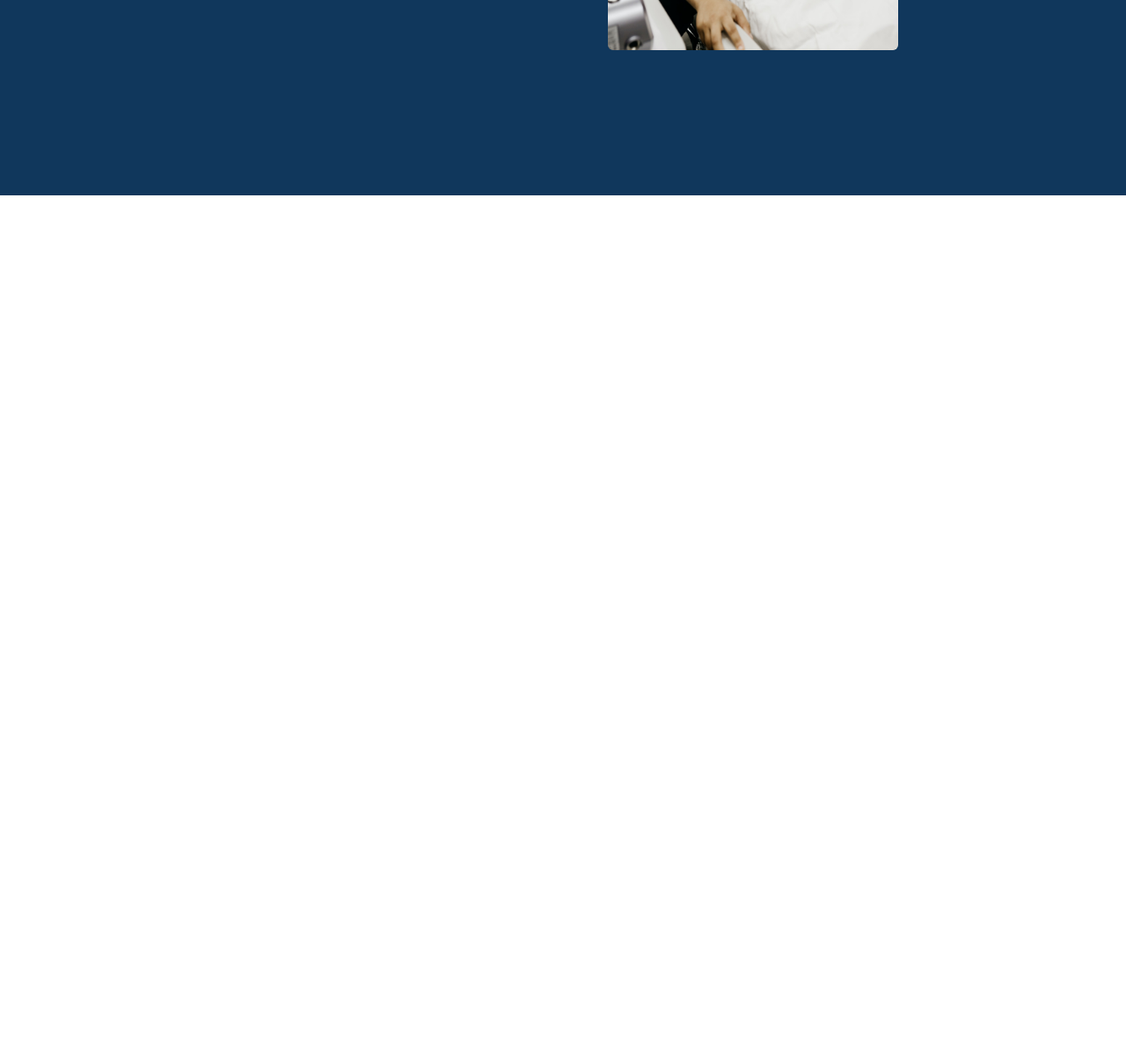
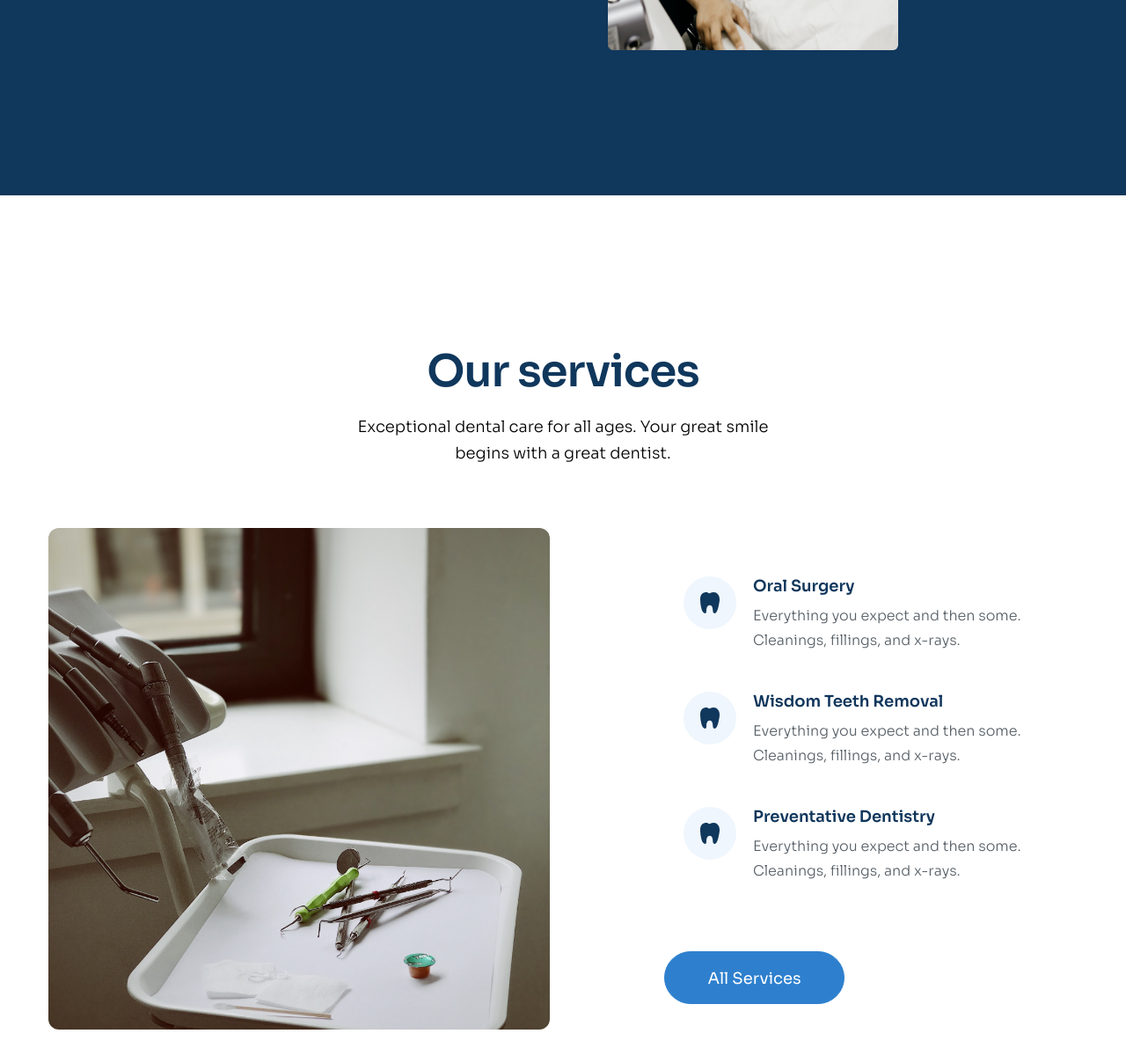
Before and after one commit to khoapnaGH/f8-project-03, a website built with Vite: page index.html in a window 1280 px wide. Shown: the part 688-1896 px from the top of the page at 88% size. Before the commit the page ends 910 px from the top, so only its background shows below. Built offline with nearby package versions, Linux system fonts and the light colour scheme.

Commit message:
done service

```diff
--- a/assets/css/common.css
+++ b/assets/css/common.css
@@ -57,6 +57,14 @@ a {
   line-height: 1.67;
 }
 
+.section-heading {
+  font-weight: 600;
+  font-size: 5rem;
+  line-height: 1.2;
+  letter-spacing: -0.02em;
+  color: var(--header-footer-bg);
+}
+
 /* logo */
 
 .logo {
--- /dev/null
+++ b/assets/css/sections/service.css
@@ -0,0 +1,79 @@
+.service {
+  padding: 170px 0;
+}
+
+.service__heading {
+  text-align: center;
+}
+
+.service__desc {
+  width: 468px;
+  text-align: center;
+  margin: 18px auto 0 auto;
+}
+
+.service__content {
+  margin-top: 70px;
+  display: flex;
+  justify-content: space-between;
+  align-items: center;
+  column-gap: 130px;
+}
+
+.service__img {
+  object-fit: cover;
+  width: 570px;
+  height: 570px;
+  border-radius: 12px;
+}
+
+.service-item {
+  display: flex;
+  column-gap: 19px;
+  padding: 22px;
+  border-radius: 10px;
+  transition: 0.25s;
+}
+
+.service-item:hover {
+  box-shadow: 0px 14px 28px rgba(0, 0, 0, 0.05);
+}
+
+.service-item:hover .service-item__icon {
+  background: #2e80ce;
+  color: #fff;
+  position: relative;
+}
+
+.service-item__icon {
+  width: 60px;
+  height: 60px;
+  color: var(--header-footer-bg);
+  background: #eff6fd;
+  border-radius: 50%;
+  flex-shrink: 0;
+  display: flex;
+  justify-content: center;
+  align-items: center;
+  transition: 0.25s;
+}
+
+.service-item__heading {
+  font-weight: 600;
+  font-size: 1.8rem;
+  line-height: 1.28;
+  color: var(--header-footer-bg);
+}
+
+.service-item__desc {
+  margin-top: 8px;
+  font-weight: 300;
+  font-size: 1.6rem;
+  line-height: 1.75;
+  color: #575f66;
+}
+
+.service__btn {
+  display: inline-block;
+  margin-top: 55px;
+}
--- a/assets/css/style.css
+++ b/assets/css/style.css
@@ -6,3 +6,4 @@
 
 /* sections css file import */
 @import url("./sections/header.css");
+@import url("./sections/service.css");
--- a/index.html
+++ b/index.html
@@ -152,5 +152,103 @@
         </section>
       </div>
     </header>
+
+    <main>
+      <section class="service">
+        <div class="container">
+          <h2 class="section-heading service__heading">Our services</h2>
+          <p class="section-desc service__desc">
+            Exceptional dental care for all ages. Your great smile begins with a
+            great dentist.
+          </p>
+          <div class="service__content">
+            <figure>
+              <img
+                src="./assets/img/service-01.jpg"
+                alt="service"
+                class="service__img"
+              />
+            </figure>
+            <div class="service__list">
+              <!-- service item 1 -->
+              <section class="service-item">
+                <div class="service-item__icon">
+                  <svg
+                    width="22"
+                    height="24"
+                    viewBox="0 0 22 24"
+                    fill="none"
+                    xmlns="http://www.w3.org/2000/svg"
+                  >
+                    <path
+                      d="M20.3598 2.63964C17.9506 -0.556131 14.2772 -0.568132 11.2481 1.10682C11.001 1.24657 10.7219 1.31411 10.4406 1.30222C10.1592 1.29033 9.88633 1.19945 9.65105 1.03931C8.49552 0.245717 7.29036 -0.316477 5.13904 0.207462C0.623408 1.3071 0 4.90379 0 8.99816C0.0797353 12.1602 0.500857 15.3032 1.25551 18.3683C2.11836 22.0168 3.90382 24 5.43354 24C6.96326 24 7.00963 22.2204 7.00963 20.8016C7.00963 19.2009 7.39505 14.8009 10.8642 14.8009C13.5317 14.8009 14.3333 18.4013 14.3333 20.8016C14.3329 23.095 15.1722 24 16.6628 24C19.5267 24 20.9796 15.3938 21.3719 13.1237C21.7642 10.8535 22.9882 6.12569 20.3598 2.63964Z"
+                      fill="currentColor"
+                    />
+                  </svg>
+                </div>
+                <div class="service-item__content">
+                  <h3 class="service-item__heading">Oral Surgery</h3>
+                  <div class="service-item__desc">
+                    Everything you expect and then some. Cleanings, fillings,
+                    and x-rays.
+                  </div>
+                </div>
+              </section>
+
+              <!-- service item 2 -->
+              <section class="service-item">
+                <div class="service-item__icon">
+                  <svg
+                    width="22"
+                    height="24"
+                    viewBox="0 0 22 24"
+                    fill="none"
+                    xmlns="http://www.w3.org/2000/svg"
+                  >
+                    <path
+                      d="M20.3598 2.63964C17.9506 -0.556131 14.2772 -0.568132 11.2481 1.10682C11.001 1.24657 10.7219 1.31411 10.4406 1.30222C10.1592 1.29033 9.88633 1.19945 9.65105 1.03931C8.49552 0.245717 7.29036 -0.316477 5.13904 0.207462C0.623408 1.3071 0 4.90379 0 8.99816C0.0797353 12.1602 0.500857 15.3032 1.25551 18.3683C2.11836 22.0168 3.90382 24 5.43354 24C6.96326 24 7.00963 22.2204 7.00963 20.8016C7.00963 19.2009 7.39505 14.8009 10.8642 14.8009C13.5317 14.8009 14.3333 18.4013 14.3333 20.8016C14.3329 23.095 15.1722 24 16.6628 24C19.5267 24 20.9796 15.3938 21.3719 13.1237C21.7642 10.8535 22.9882 6.12569 20.3598 2.63964Z"
+                      fill="currentColor"
+                    />
+                  </svg>
+                </div>
+                <div class="service-item__content">
+                  <h3 class="service-item__heading">Wisdom Teeth Removal</h3>
+                  <div class="service-item__desc">
+                    Everything you expect and then some. Cleanings, fillings,
+                    and x-rays.
+                  </div>
+                </div>
+              </section>
+
+              <!-- service item 3 -->
+              <section class="service-item">
+                <div class="service-item__icon">
+                  <svg
+                    width="22"
+                    height="24"
+                    viewBox="0 0 22 24"
+                    fill="none"
+                    xmlns="http://www.w3.org/2000/svg"
+                  >
+                    <path
+                      d="M20.3598 2.63964C17.9506 -0.556131 14.2772 -0.568132 11.2481 1.10682C11.001 1.24657 10.7219 1.31411 10.4406 1.30222C10.1592 1.29033 9.88633 1.19945 9.65105 1.03931C8.49552 0.245717 7.29036 -0.316477 5.13904 0.207462C0.623408 1.3071 0 4.90379 0 8.99816C0.0797353 12.1602 0.500857 15.3032 1.25551 18.3683C2.11836 22.0168 3.90382 24 5.43354 24C6.96326 24 7.00963 22.2204 7.00963 20.8016C7.00963 19.2009 7.39505 14.8009 10.8642 14.8009C13.5317 14.8009 14.3333 18.4013 14.3333 20.8016C14.3329 23.095 15.1722 24 16.6628 24C19.5267 24 20.9796 15.3938 21.3719 13.1237C21.7642 10.8535 22.9882 6.12569 20.3598 2.63964Z"
+                      fill="currentColor"
+                    />
+                  </svg>
+                </div>
+                <div class="service-item__content">
+                  <h3 class="service-item__heading">Preventative Dentistry</h3>
+                  <div class="service-item__desc">
+                    Everything you expect and then some. Cleanings, fillings,
+                    and x-rays.
+                  </div>
+                </div>
+              </section>
+              <a href="#!" class="btn service__btn">All Services</a>
+            </div>
+          </div>
+        </div>
+      </section>
+    </main>
   </body>
 </html>
```
Also changed, not shown: assets/img/service-01.jpg (added).
